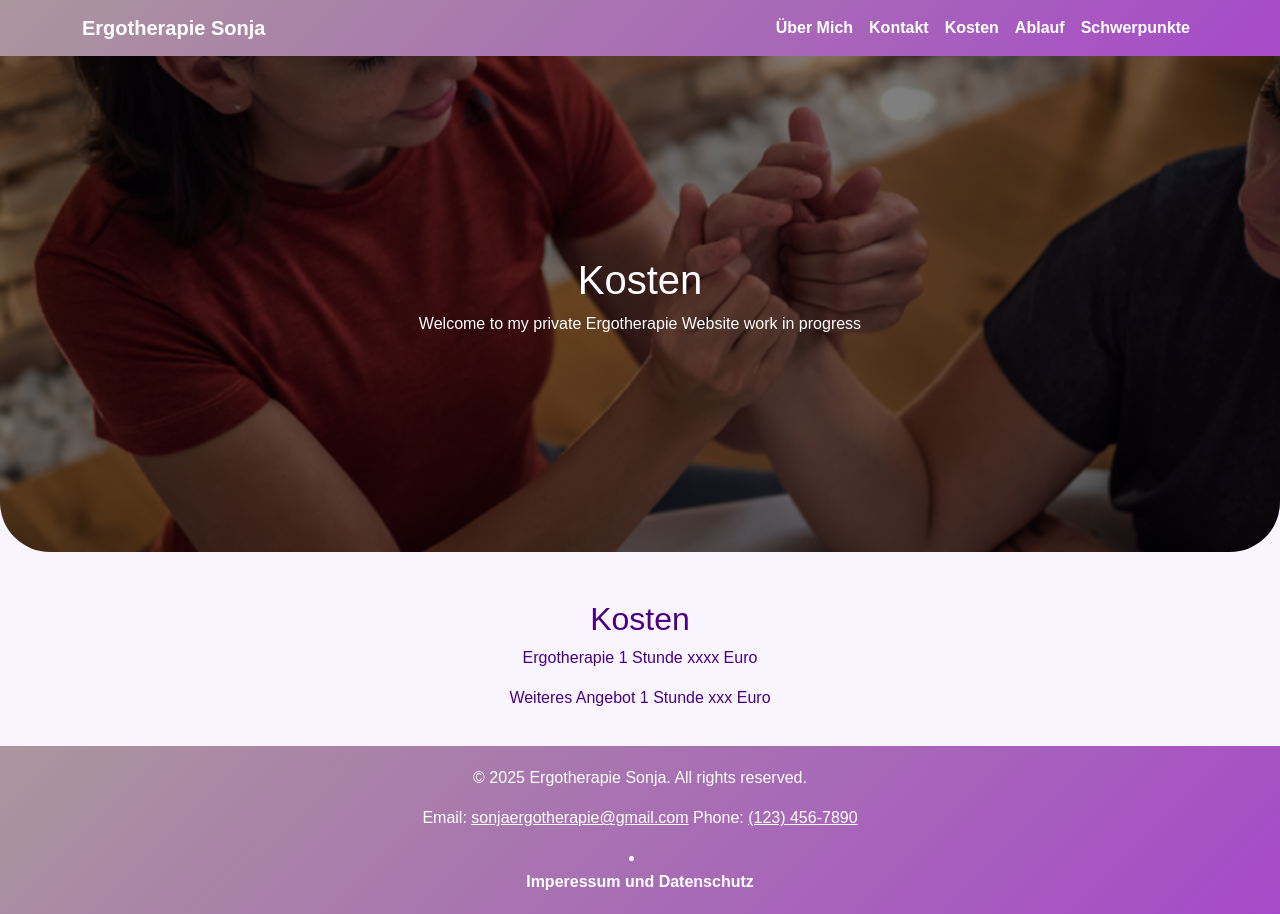
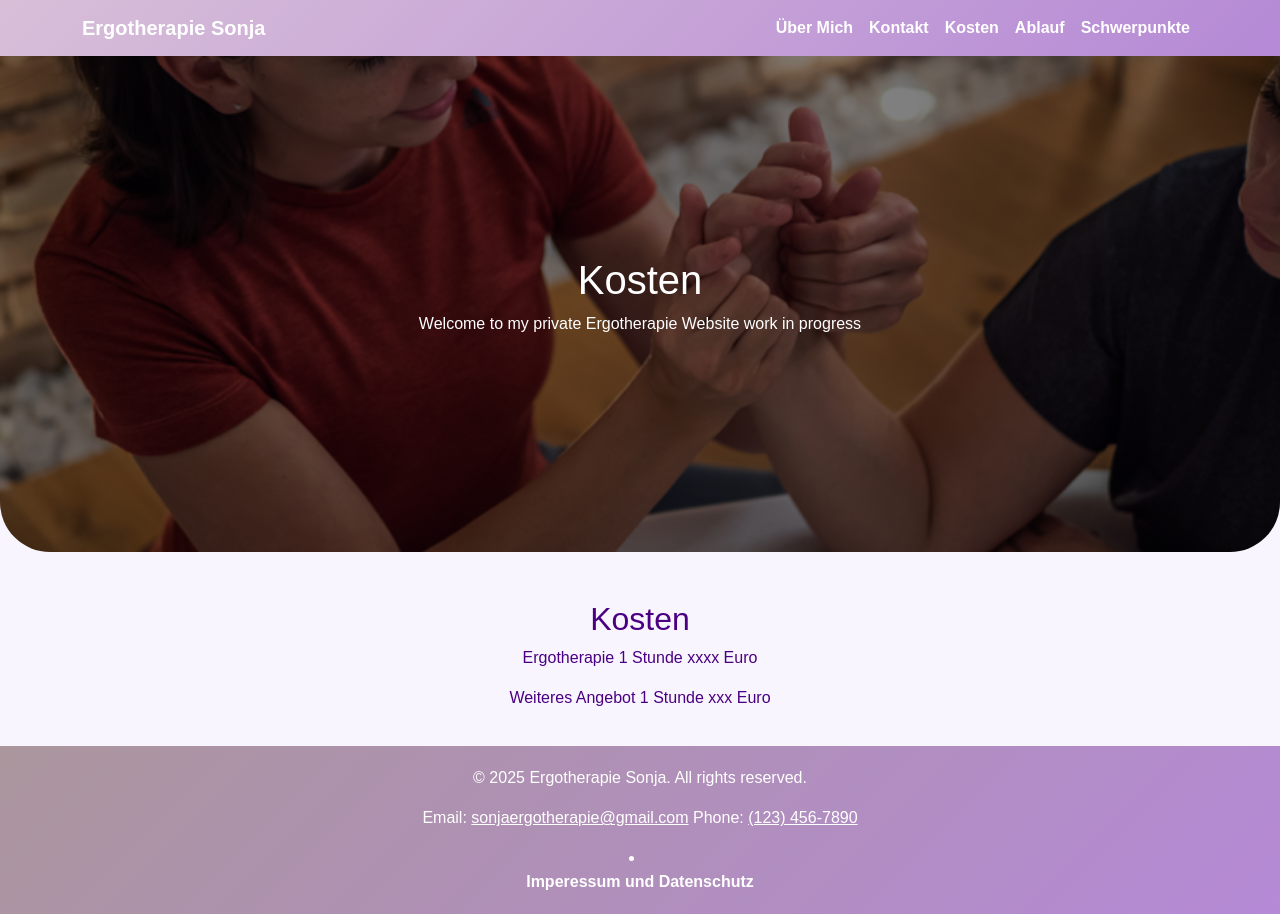
Before and after one commit to SonjaErgotherapie/sonjaergotherapie.github.io, a plain HTML site: page kosten.html in a window 1280 px wide. Drawn offline with nearby package versions, Linux system fonts and the light colour scheme.

Commit message:
updated color scheme

```diff
--- a/styles.css
+++ b/styles.css
@@ -11,8 +11,16 @@
 
         }
         .navbar {
-            background: linear-gradient(135deg,#AB969D, #a64ac9);
+            background: linear-gradient(135deg, #D8BFD8, #B589D6);
 
+        }
+		.footer {
+            background: linear-gradient(135deg, #AB969D, #B589D6);
+            color: white;
+            text-align: center;
+            padding: 20px;
+            margin-top: 20px;
+			flex: 0;
         }
         .navbar-brand, .nav-link {
             color: white !important;
@@ -49,14 +57,7 @@
 		.content {
 			flex: 1;
 		}
-        .footer {
-            background: linear-gradient(135deg, #AB969D, #a64ac9);
-            color: white;
-            text-align: center;
-            padding: 20px;
-            margin-top: 20px;
-			flex: 0;
-        }
+
 
 		/* The hero image */
 		.hero-image {
```
